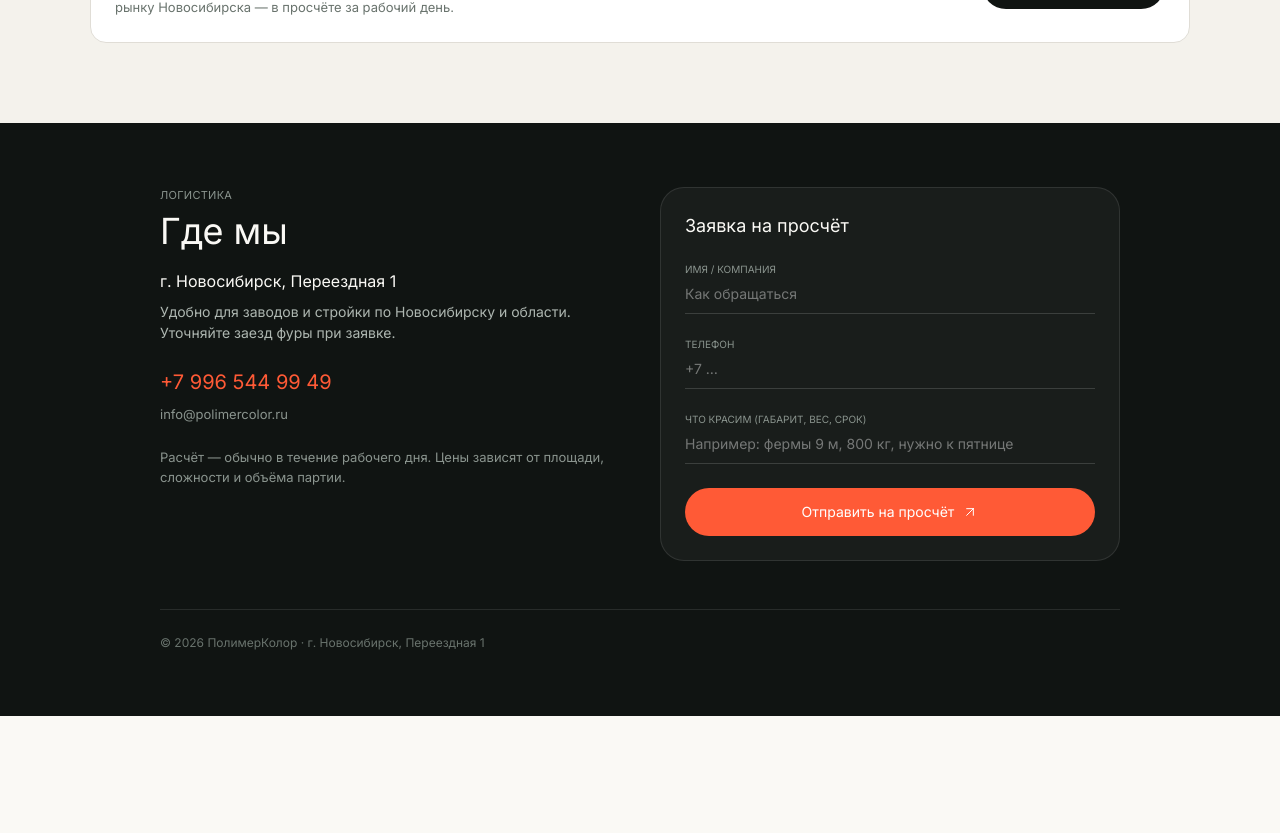
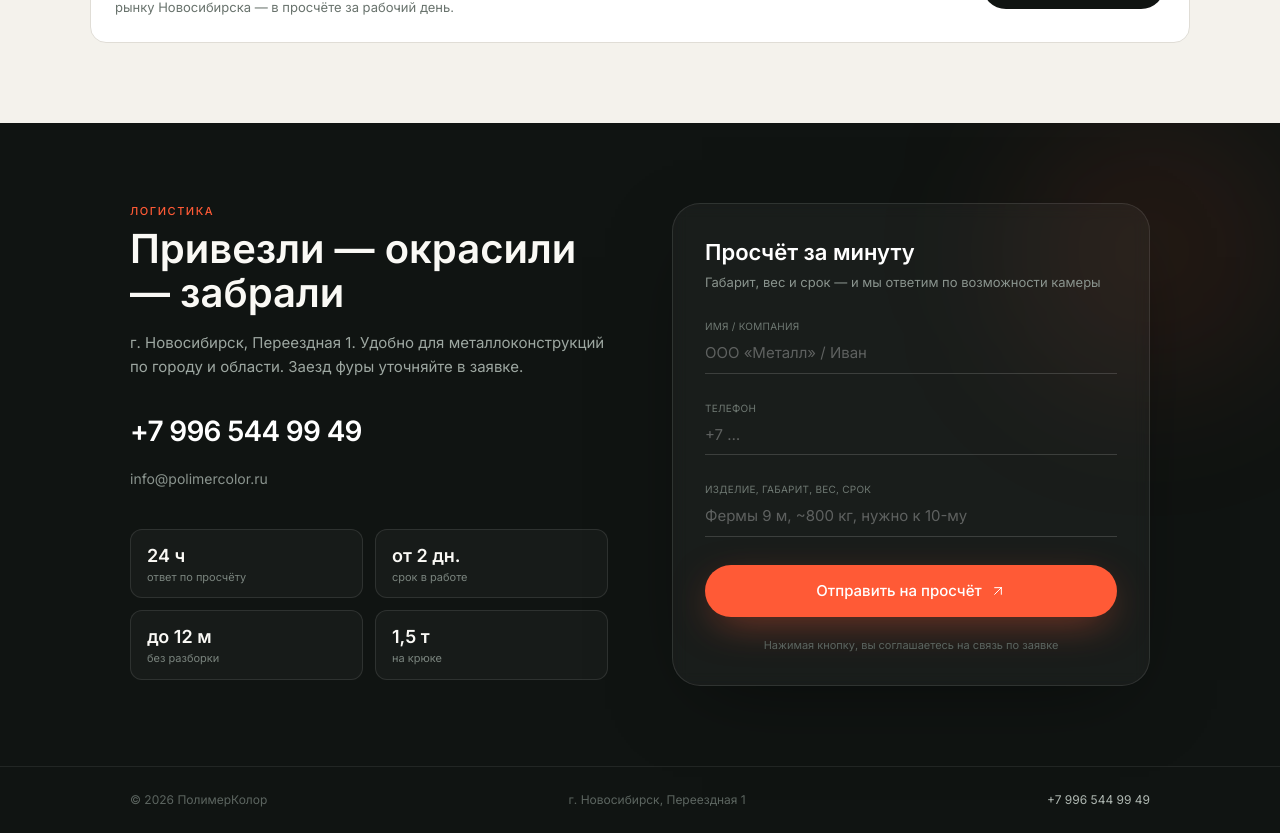
Before and after one commit to nuroxsfera/Polimer, a Next.js app: page / in a window 1280 px wide. Shown: the part 2020-2853 px from the top of the page. Before the commit the page ends 2736 px from the top, so only its background shows below. Built offline with nearby package versions, Linux system fonts and the light colour scheme.

Commit message:
Premium: LocationQuote form and logistics

```diff
--- a/src/components/short/LocationQuote.tsx
+++ b/src/components/short/LocationQuote.tsx
@@ -3,7 +3,6 @@
 import { useState, type FormEvent } from "react";
 import { Arrow, ADDRESS, EMAIL, PHONE, PHONE_TEL } from "../shared";
 
-/** Экран 3: логистика + заявка на просчёт */
 export function LocationQuote() {
   const [name, setName] = useState("");
   const [phone, setPhone] = useState("");
@@ -13,101 +12,122 @@ export function LocationQuote() {
   function onSubmit(e: FormEvent) {
     e.preventDefault();
     if (!name.trim() || !phone.trim()) return;
-    const plain = `Заявка на просчёт (ПолимерКолор)\nИмя: ${name}\nТелефон: ${phone}\nЗадача: ${note || "—"}\n`;
+    const plain = `Заявка на просчёт — ПолимерКолор\nИмя/компания: ${name}\nТелефон: ${phone}\nЗадача: ${note || "—"}\n`;
     try {
       void navigator.clipboard?.writeText(plain);
     } catch {
       /* ignore */
     }
-    const body = encodeURIComponent(plain);
-    const subject = encodeURIComponent(`Просчёт: ${name}`);
-    window.location.href = `mailto:${EMAIL}?subject=${subject}&body=${body}`;
+    window.location.href = `mailto:${EMAIL}?subject=${encodeURIComponent(`Просчёт: ${name}`)}&body=${encodeURIComponent(plain)}`;
     setSent(true);
   }
 
   return (
-    <section id="contact" className="bg-[#101412] px-4 py-12 sm:px-6 sm:py-16 md:px-[72px]">
-      <div className="mx-auto grid max-w-[960px] gap-10 lg:grid-cols-2">
+    <section id="contact" className="relative overflow-hidden bg-[#101412]">
+      <div className="pointer-events-none absolute right-0 top-0 h-64 w-64 rounded-full bg-[#ff5a36]/10 blur-[80px]" />
+
+      <div className="relative mx-auto grid max-w-[1100px] gap-12 px-4 py-14 sm:px-6 sm:py-20 lg:grid-cols-2 lg:gap-16 lg:px-10">
         <div>
-          <p className="text-[11px] uppercase tracking-wide text-[#8a948e]">Логистика</p>
-          <h2 className="mt-2 text-[clamp(24px,5vw,36px)] leading-[1.15] text-[#faf9f5]">Где мы</h2>
-          <p className="mt-4 text-[16px] text-[#faf9f5]">{ADDRESS}</p>
-          <p className="mt-2 text-[14px] text-[#aeb7b1]">
-            Удобно для заводов и стройки по Новосибирску и области. Уточняйте заезд фуры при заявке.
+          <p className="text-[11px] font-medium uppercase tracking-[0.14em] text-[#ff5a36]">Логистика</p>
+          <h2 className="mt-2 text-[clamp(26px,4.5vw,40px)] font-semibold leading-[1.1] text-[#faf9f5]">
+            Привезли — окрасили — забрали
+          </h2>
+          <p className="mt-4 text-[15px] leading-[1.55] text-[#9da7a1]">
+            {ADDRESS}. Удобно для металлоконструкций по городу и области. Заезд фуры уточняйте в заявке.
           </p>
-          <a
-            href={`tel:${PHONE_TEL}`}
-            className="mt-6 inline-flex text-[20px] text-[#ff5a36] hover:underline"
-          >
-            {PHONE}
-          </a>
-          <p className="mt-2 text-[13px] text-[#8a948e]">{EMAIL}</p>
-          <p className="mt-6 text-[13px] text-[#8a948e]">
-            Расчёт — обычно в течение рабочего дня. Цены зависят от площади, сложности и объёма партии.
-          </p>
+
+          <div className="mt-8 space-y-4">
+            <a href={`tel:${PHONE_TEL}`} className="block text-[28px] font-semibold tracking-tight text-white hover:text-[#ff5a36]">
+              {PHONE}
+            </a>
+            <p className="text-[14px] text-[#8a948e]">{EMAIL}</p>
+          </div>
+
+          <div className="mt-10 grid grid-cols-2 gap-3">
+            {[
+              ["24 ч", "ответ по просчёту"],
+              ["от 2 дн.", "срок в работе"],
+              ["до 12 м", "без разборки"],
+              ["1,5 т", "на крюке"],
+            ].map(([a, b]) => (
+              <div key={b} className="rounded-xl border border-white/10 bg-white/[0.03] px-4 py-3">
+                <p className="text-[18px] font-semibold text-[#faf9f5]">{a}</p>
+                <p className="text-[11px] text-[#7a847e]">{b}</p>
+              </div>
+            ))}
+          </div>
         </div>
 
-        <div className="rounded-[24px] border border-white/10 bg-white/[0.04] p-5 sm:p-6">
+        <div className="rounded-[28px] border border-white/10 bg-white/[0.04] p-6 shadow-[0_24px_80px_-30px_rgba(0,0,0,0.5)] backdrop-blur-sm sm:p-8">
           {sent ? (
-            <div>
-              <p className="text-[22px] text-[#faf9f5]">Заявка подготовлена</p>
-              <p className="mt-2 text-[14px] text-[#aeb7b1]">
-                Откроется почта с текстом. Текст также скопирован в буфер. Или позвоните {PHONE}.
+            <div className="flex min-h-[280px] flex-col justify-center">
+              <div className="mb-4 flex size-12 items-center justify-center rounded-full bg-[#d7ff55] text-xl text-[#101412]">
+                ✓
+              </div>
+              <p className="text-[24px] font-semibold text-white">Заявка готова</p>
+              <p className="mt-2 text-[14px] leading-[1.5] text-[#aeb7b1]">
+                Откроется почта с заполненным письмом. Текст скопирован в буфер. Можно сразу позвонить: {PHONE}
               </p>
-              <button
-                type="button"
-                onClick={() => setSent(false)}
-                className="mt-4 text-[13px] text-[#ff5a36] underline"
-              >
-                Ещё заявка
+              <button type="button" onClick={() => setSent(false)} className="mt-6 text-left text-[13px] text-[#ff5a36] underline">
+                Отправить ещё
               </button>
             </div>
           ) : (
-            <form onSubmit={onSubmit} className="flex flex-col gap-4">
-              <p className="text-[18px] text-[#faf9f5]">Заявка на просчёт</p>
-              <label className="block border-b border-white/15 pb-2">
-                <span className="text-[10px] uppercase text-[#8a948e]">Имя / компания</span>
+            <form onSubmit={onSubmit} className="flex flex-col gap-5">
+              <div>
+                <p className="text-[22px] font-semibold text-white">Просчёт за минуту</p>
+                <p className="mt-1 text-[13px] text-[#8a948e]">Габарит, вес и срок — и мы ответим по возможности камеры</p>
+              </div>
+              <label className="block">
+                <span className="text-[10px] uppercase tracking-wide text-[#6f7973]">Имя / компания</span>
                 <input
                   required
                   value={name}
                   onChange={(e) => setName(e.target.value)}
-                  className="mt-1 w-full bg-transparent text-[14px] text-[#faf9f5] outline-none placeholder:text-white/40"
-                  placeholder="Как обращаться"
+                  placeholder="ООО «Металл» / Иван"
+                  className="mt-1.5 w-full border-b border-white/15 bg-transparent pb-2 text-[15px] text-white outline-none placeholder:text-white/30 focus:border-[#ff5a36]"
                 />
               </label>
-              <label className="block border-b border-white/15 pb-2">
-                <span className="text-[10px] uppercase text-[#8a948e]">Телефон</span>
+              <label className="block">
+                <span className="text-[10px] uppercase tracking-wide text-[#6f7973]">Телефон</span>
                 <input
                   required
                   type="tel"
                   value={phone}
                   onChange={(e) => setPhone(e.target.value)}
-                  className="mt-1 w-full bg-transparent text-[14px] text-[#faf9f5] outline-none placeholder:text-white/40"
                   placeholder="+7 …"
+                  className="mt-1.5 w-full border-b border-white/15 bg-transparent pb-2 text-[15px] text-white outline-none placeholder:text-white/30 focus:border-[#ff5a36]"
                 />
               </label>
-              <label className="block border-b border-white/15 pb-2">
-                <span className="text-[10px] uppercase text-[#8a948e]">Что красим (габарит, вес, срок)</span>
+              <label className="block">
+                <span className="text-[10px] uppercase tracking-wide text-[#6f7973]">Изделие, габарит, вес, срок</span>
                 <input
                   value={note}
                   onChange={(e) => setNote(e.target.value)}
-                  className="mt-1 w-full bg-transparent text-[14px] text-[#faf9f5] outline-none placeholder:text-white/40"
-                  placeholder="Например: фермы 9 м, 800 кг, нужно к пятнице"
+                  placeholder="Фермы 9 м, ~800 кг, нужно к 10-му"
+                  className="mt-1.5 w-full border-b border-white/15 bg-transparent pb-2 text-[15px] text-white outline-none placeholder:text-white/30 focus:border-[#ff5a36]"
                 />
               </label>
               <button
                 type="submit"
-                className="btn-lift mt-2 flex h-12 items-center justify-center gap-2 rounded-full bg-[#ff5a36] text-[14px] text-white"
+                className="btn-lift mt-2 flex h-13 min-h-[52px] items-center justify-center gap-2 rounded-full bg-[#ff5a36] text-[15px] font-medium text-white shadow-[0_12px_40px_-10px_rgba(255,90,54,0.5)]"
               >
-                Отправить на просчёт <Arrow />
+                Отправить на просчёт <Arrow className="size-4" />
               </button>
+              <p className="text-center text-[11px] text-[#5c6560]">Нажимая кнопку, вы соглашаетесь на связь по заявке</p>
             </form>
           )}
         </div>
       </div>
 
-      <footer className="mx-auto mt-12 max-w-[960px] border-t border-white/10 pt-6 text-[12px] text-[#69736d]">
-        © {new Date().getFullYear()} ПолимерКолор · {ADDRESS}
+      <footer className="relative border-t border-white/8">
+        <div className="mx-auto flex max-w-[1100px] flex-col gap-3 px-4 py-6 text-[12px] text-[#5c6560] sm:flex-row sm:items-center sm:justify-between sm:px-6 lg:px-10">
+          <span>© {new Date().getFullYear()} ПолимерКолор</span>
+          <span>{ADDRESS}</span>
+          <a href={`tel:${PHONE_TEL}`} className="text-[#aeb7b1] hover:text-white">
+            {PHONE}
+          </a>
+        </div>
       </footer>
     </section>
   );
```
